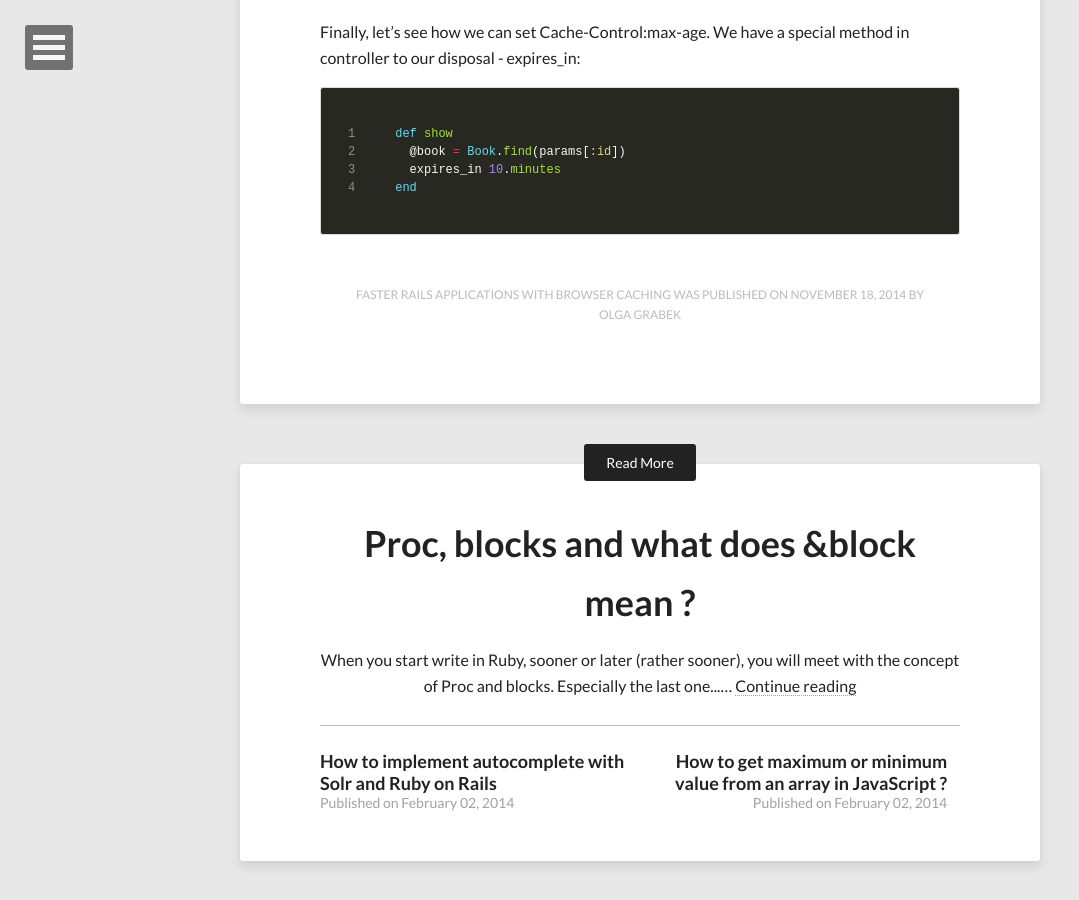
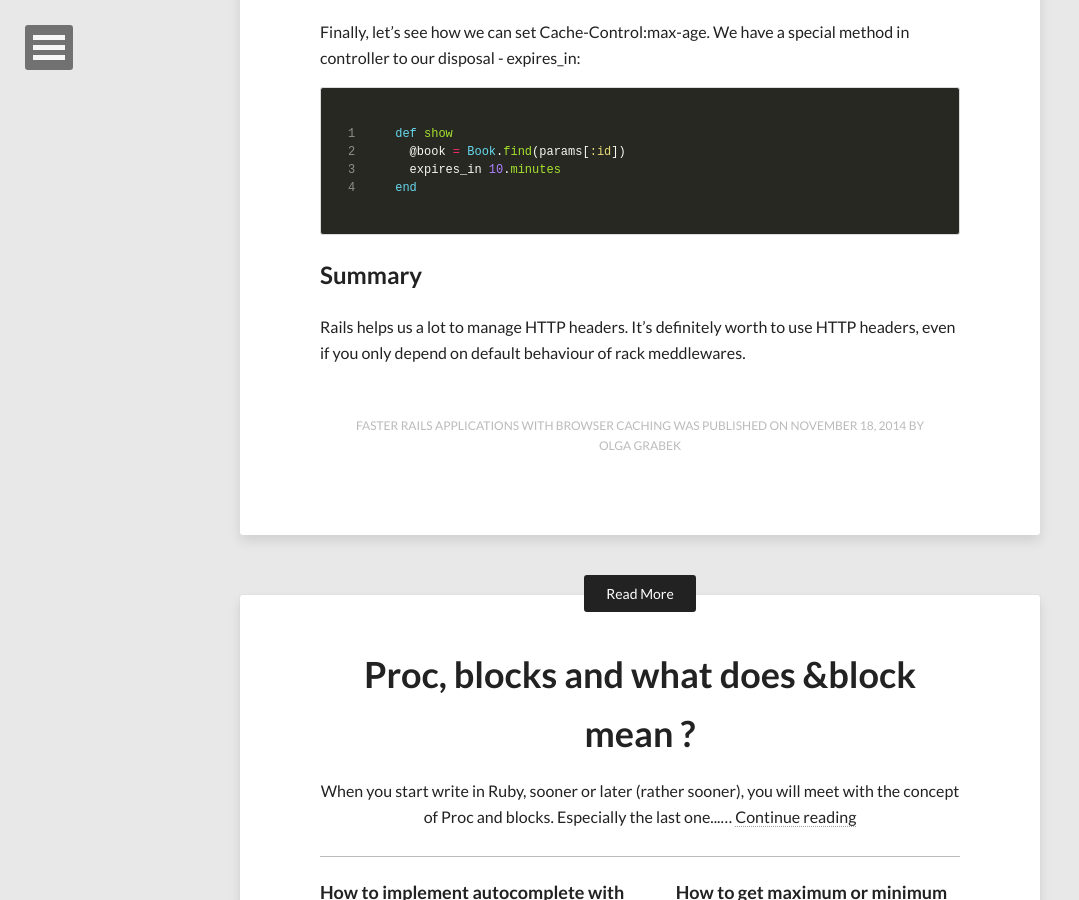
Before and after one commit to Olgagr/Olgagr.github.io, a Jekyll site: the page built from _posts/2014-11-18-faster-rails-app-with-http-caching.markdown, in a window 1280 px wide and 900 px high, scrolled down 10018 px. Shown: the whole window, without its empty margins (0-1079 px from the left). Built offline with Jekyll 4.4.1, drawn with Linux system fonts in a browser that asks for light colours; nearby versions of some CDN libraries; Markdown is read by kramdown in place of the engine named in the settings.

Commit message:
write summery

```diff
--- a/_posts/2014-11-18-faster-rails-app-with-http-caching.markdown
+++ b/_posts/2014-11-18-faster-rails-app-with-http-caching.markdown
@@ -338,3 +338,7 @@ def show
   expires_in 10.minutes
 end
 {% endhighlight %}
+
+## Summary
+
+Rails helps us a lot to manage HTTP headers. It's definitely worth to use HTTP headers, even if you only depend on default behaviour of rack meddlewares.
```
